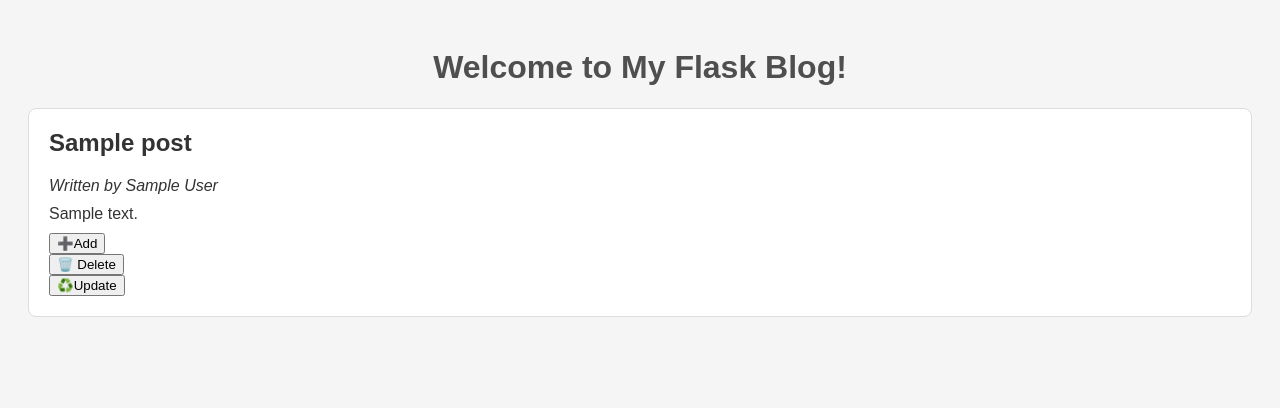
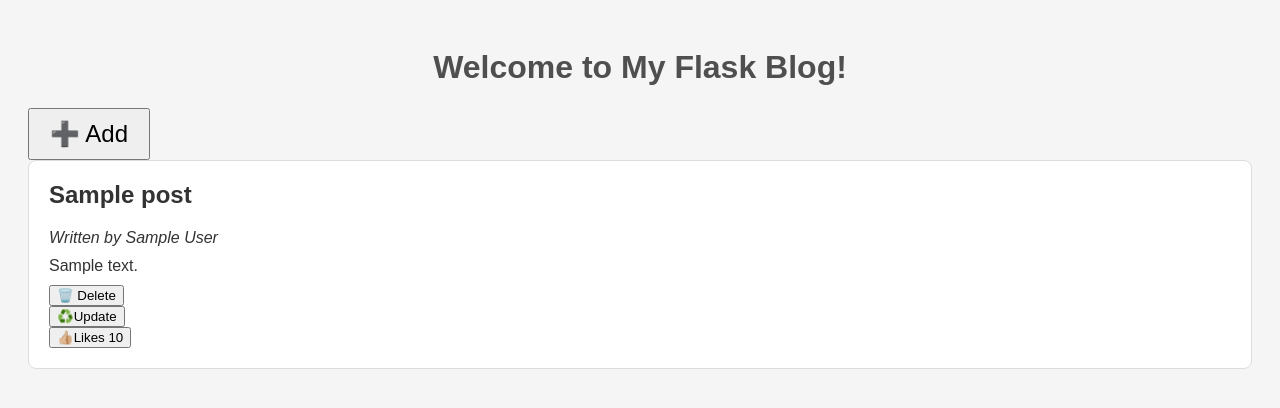
Before and after one commit to Mister-Calvin/Masterblog, a Flask app: template templates/index.html in a window 1280 px wide. Shown: the top 408 px of the page. Run offline with Flask 3, Linux system fonts and the light colour scheme; the template is opened without the code that fills it: most values are stand-ins (such as "Sample title", 1, 10 or a date in 2020).

Commit message:
Added like functionality to posts in app.py and index.html – users can now like each post

```diff
--- a/app.py
+++ b/app.py
@@ -84,12 +84,27 @@ def update(post_id):
 
         with open("blog_posts.json", "w") as f:
             json.dump(posts, f, indent=2)
+
         return redirect(url_for('index'))
 
     # Else, it's a GET request
     # So display the update.html page
     return render_template('update.html', post=post)
 
+
+@app.route('/likes/<int:post_id>', methods=['POST'])
+def likes(post_id):
+    posts = load_data("blog_posts.json")
+    for post in posts:
+        if post['id'] == post_id:
+            post['likes'] = post['likes'] + 1
+            break
+
+    with open("blog_posts.json", "w") as f:
+        json.dump(posts, f, indent=2)
+
+
+    return redirect(url_for('index'))
 
 
 
--- a/templates/index.html
+++ b/templates/index.html
@@ -9,18 +9,31 @@
 <body>
     <h1>Welcome to My Flask Blog!</h1>
 
+     <form action="{{ url_for('add') }}" method="GET">
+    <button type="submit" style="font-size: 24px; padding: 10px 20px;">➕ Add</button>
+    </form>
+
     {%for post in posts %}
+
 
     <div class="post">
         <h2>{{ post.title }}</h2>
         <p><em>Written by {{ post.author }}</em></p>
         <p>{{ post.content }}</p>
-         <form action="{{ url_for('add') }}" method="GET">
-        <button type="submit">➕Add</button> </form>
+
+
         <form action="{{ url_for('delete', post_id=post.id) }}" method="GET">
-        <button type="submit">🗑️ Delete</button> </form>
+        <button type="submit">🗑️ Delete</button>
+        </form>
+
          <form   action="{{ url_for('update', post_id=post.id) }}" method="GET">
         <button type="submit">♻️Update</button>
+         </form>
+
+          <form action="{{ url_for('likes', post_id=post.id) }}" method="POST">
+        <button type="submit">👍🏼Likes {{ post.likes }}</button>
+          </form>
+
 
         </form>
     </div>
```
